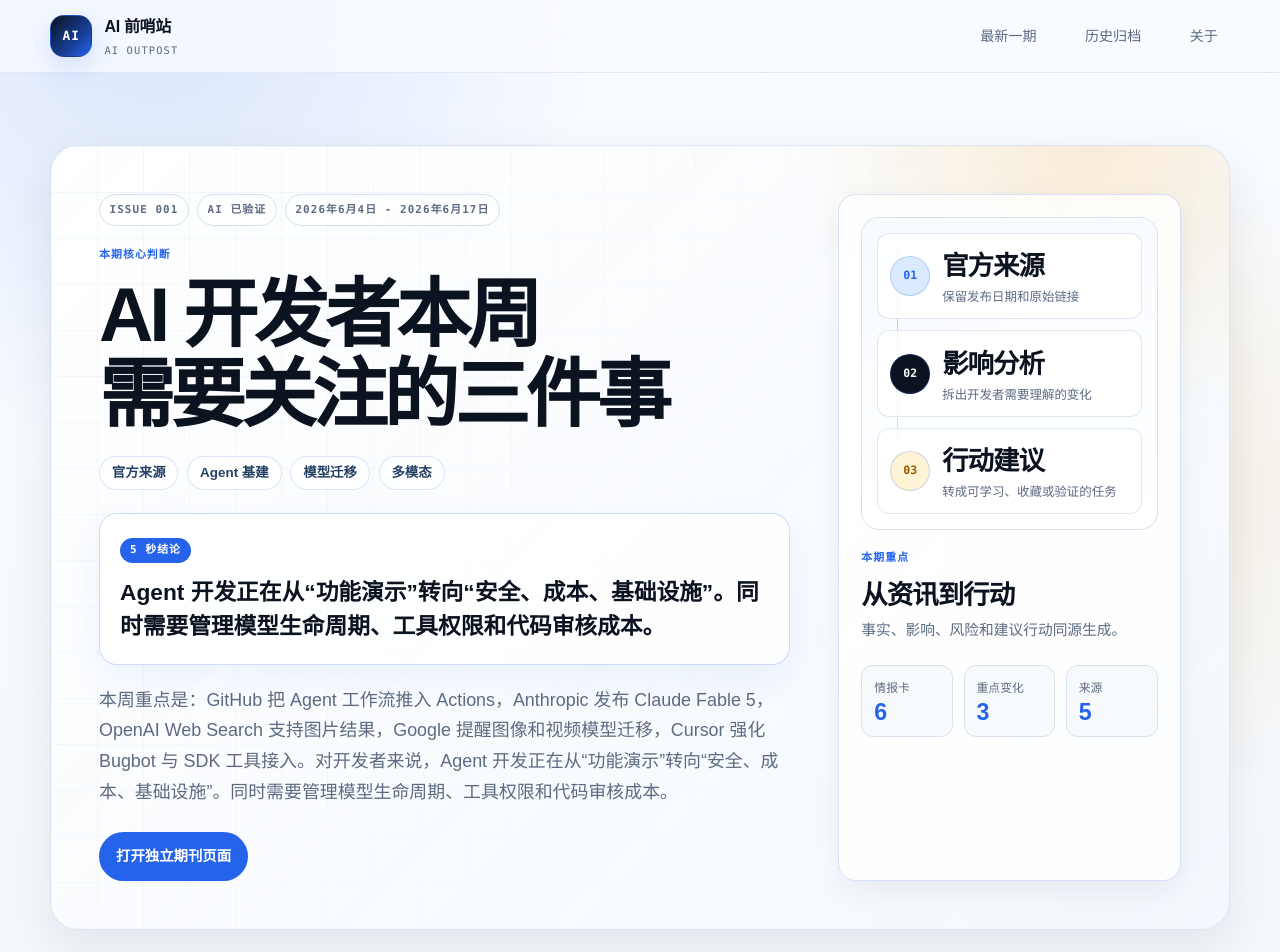
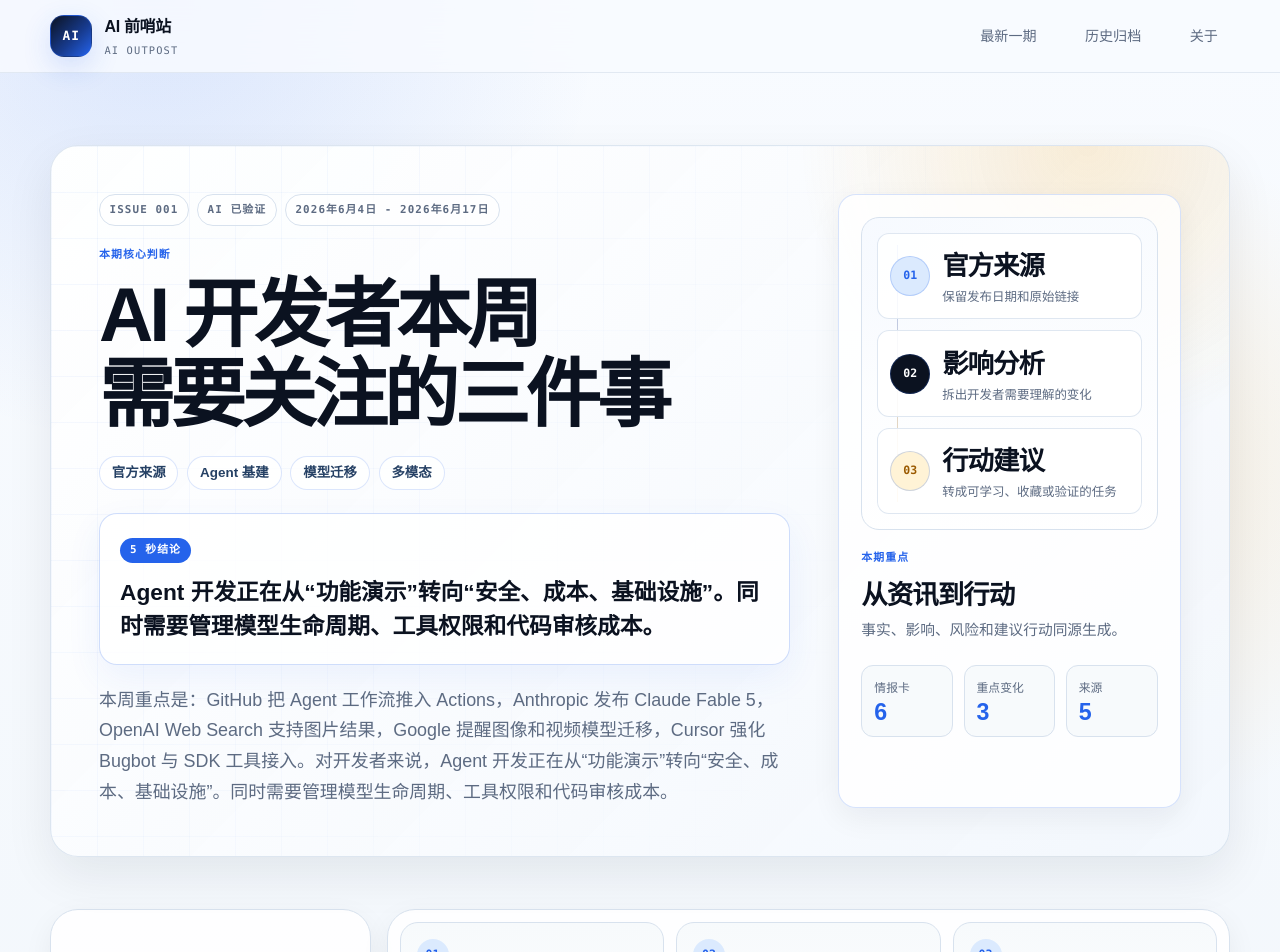
Before and after one commit to RongNianXin/ai-outpost, a Next.js app: page / in a window 1280 px wide. Shown: the top 952 px of the page. Built offline with nearby package versions, Linux system fonts and the light colour scheme.

Commit message:
fix: remove misleading standalone issue CTA

```diff
--- a/app/issues/[slug]/page.tsx
+++ b/app/issues/[slug]/page.tsx
@@ -58,5 +58,5 @@
     notFound();
   }
 
-  return <IssueView canonicalPage issue={issue} />;
+  return <IssueView issue={issue} />;
 }
--- a/components/IssueView.module.css
+++ b/components/IssueView.module.css
@@ -160,24 +160,6 @@
   color: var(--color-muted);
   font-size: clamp(1rem, 2vw, 1.12rem);
   line-height: 1.72;
-}
-
-.detailLink {
-  display: inline-flex;
-  align-items: center;
-  margin-top: 1.5rem;
-  border: 1px solid rgb(37 99 235 / 24%);
-  border-radius: 999px;
-  background: var(--color-accent);
-  color: white;
-  font-size: 0.9rem;
-  font-weight: 800;
-  padding: 0.7rem 1rem;
-  text-decoration: none;
-}
-
-.detailLink:hover {
-  background: var(--color-accent-strong);
 }
 
 .heroPanel {
--- a/components/IssueView.tsx
+++ b/components/IssueView.tsx
@@ -1,5 +1,3 @@
-import Link from "next/link";
-
 import { formatDate, formatPeriod } from "@/lib/content/format";
 import { issueStatusLabels } from "@/lib/content/labels";
 import type { Issue } from "@/lib/content/schema";
@@ -9,10 +7,9 @@
 
 type IssueViewProps = {
   issue: Issue;
-  canonicalPage?: boolean;
 };
 
-export function IssueView({ issue, canonicalPage = false }: IssueViewProps) {
+export function IssueView({ issue }: IssueViewProps) {
   const keyCardIds = new Set(issue.topChangeIds);
   const topCards = issue.topChangeIds.flatMap((cardId) => {
     const card = issue.cards.find((item) => item.id === cardId);
@@ -48,11 +45,6 @@
               <strong>{fastTakeaway}</strong>
             </div>
             <p className={styles.summary}>{issue.summary}</p>
-            {!canonicalPage && (
-              <Link className={styles.detailLink} href={`/issues/${issue.slug}/`}>
-                打开独立期刊页面
-              </Link>
-            )}
           </div>
           <aside className={styles.heroPanel} aria-label="本期概览">
             <div className={styles.heroPipeline} aria-label="从资讯到行动流程">
```
Also changed, not shown: 3 other files (tests, documents, lock files or other folders).
